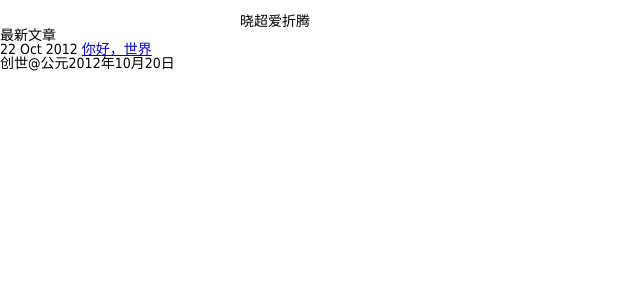
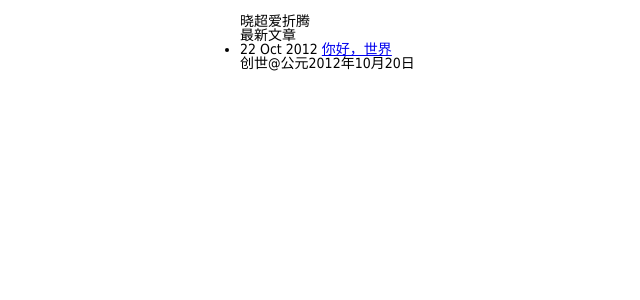
Before and after one commit to talentsnail/zengxiaochao.github.com, a Jekyll site: the page built from index.html, in a window 1280 px wide. Shown: the top 300 px of the page, without its empty margins (0-640 px from the left). Built offline with Jekyll 4.4.1, drawn with Linux system fonts in a browser that asks for light colours; Markdown is read by kramdown in place of the engine named in the settings.

Commit message:
修改模板

```diff
--- a/_layouts/default.html
+++ b/_layouts/default.html
@@ -4,7 +4,7 @@
 	<meta http-equiv="content-type" content="text/html; charset=utf-8" />
 	<style type="text/css">
 	*{margin: 0px;padding: 0px;font: 14px/1 Tahoma, Helvetica, Arial, "\5b8b\4f53", sans-serif;}
-	h1{width: 800px;margin: 0 auto;}
+	.mid{width: 800px;margin: 0 auto;}
 	</style>
 	<title>{{ page.title }}</title>
 </head>
```
